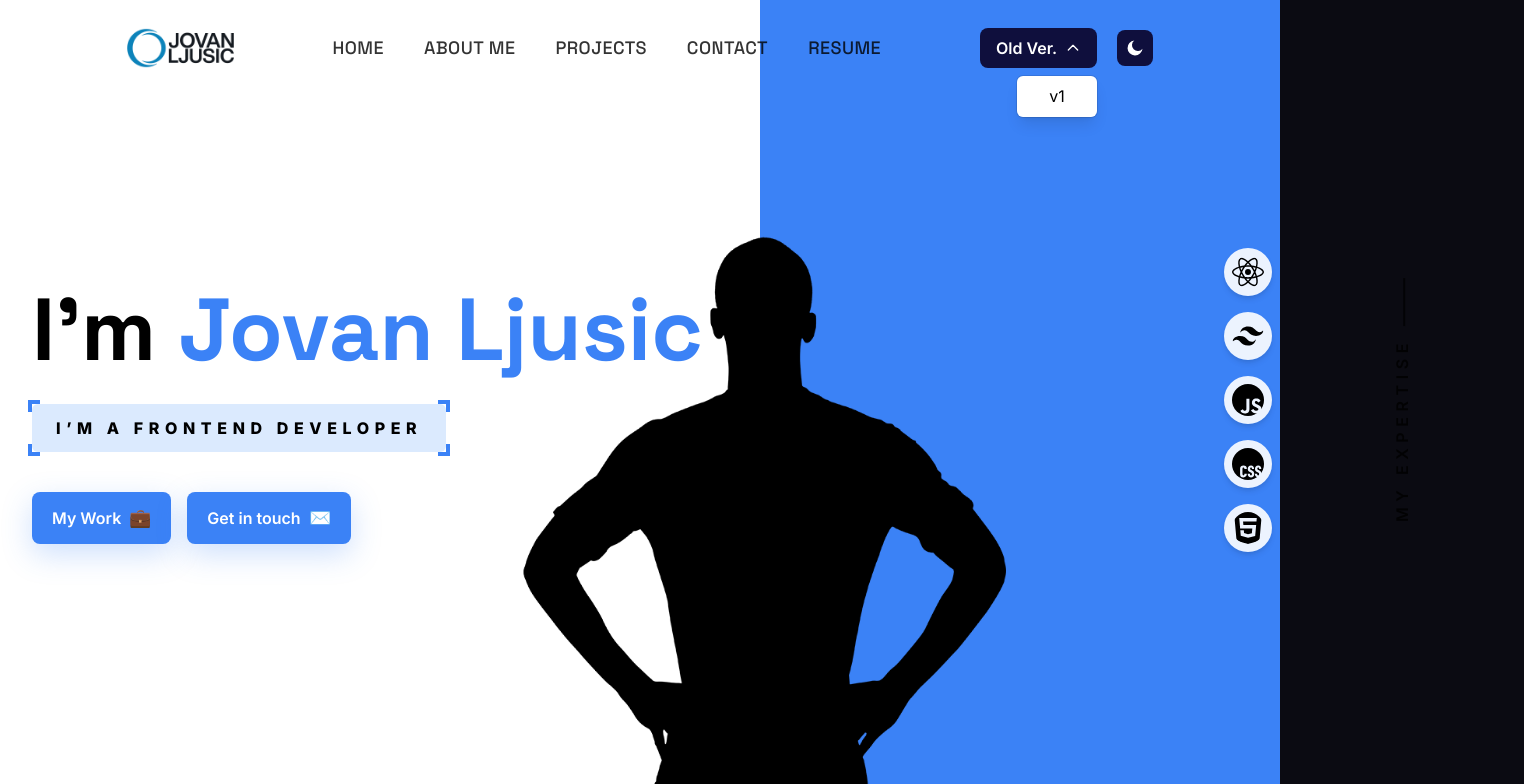
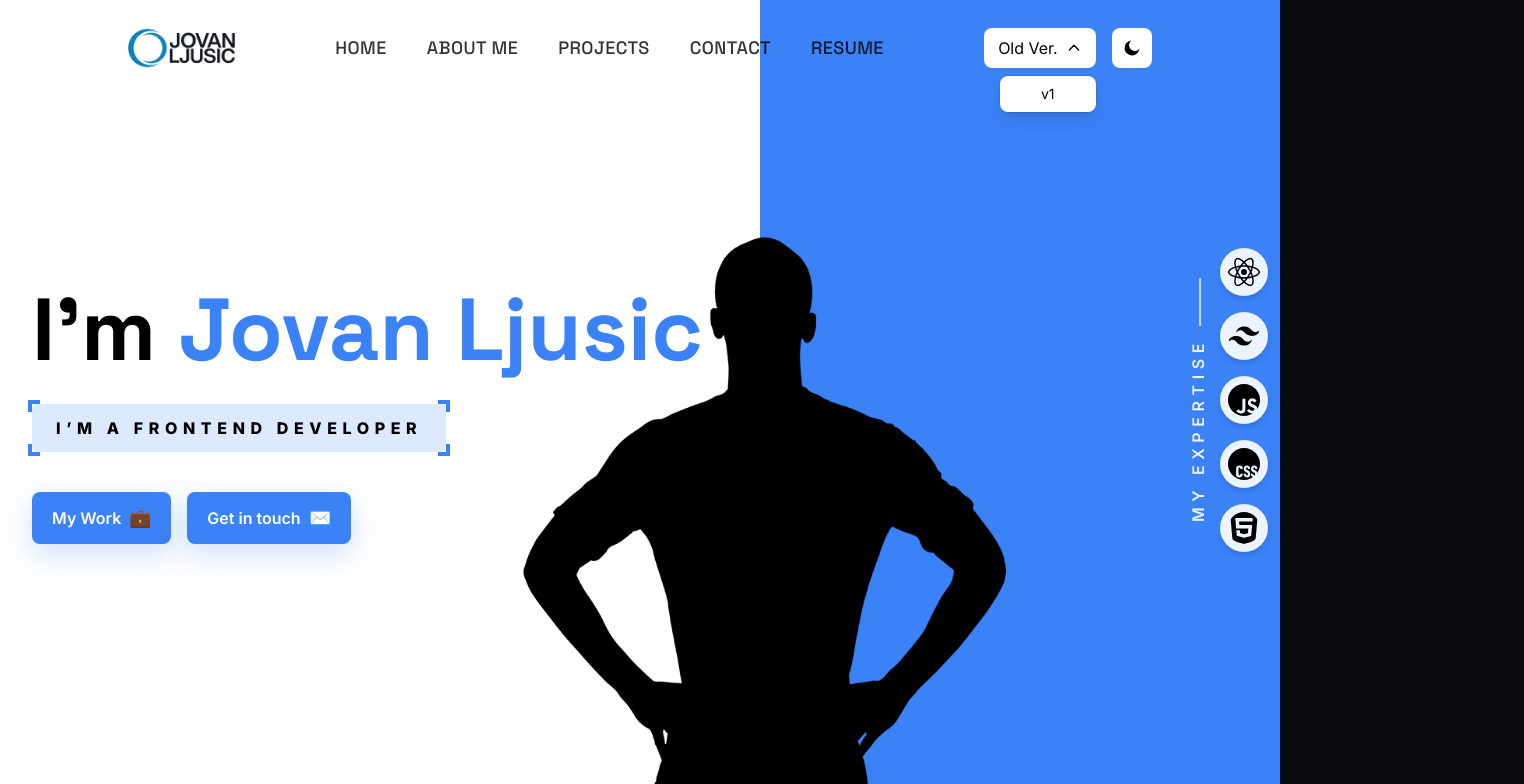
Before and after one commit to therealyhn/v2portfolio, a React (Vite) app: page / in a window 1280 px wide. Both pictures are taken after a click on the button "Old Ver.". Shown: the top 784 px of the page, 1524 px wide, since content can reach past the window. Built offline with nearby package versions, Linux system fonts and the light colour scheme.

Commit message:
nav+home desktop-done -> mobile

```diff
--- a/src/components/Navbar.jsx
+++ b/src/components/Navbar.jsx
@@ -98,8 +98,8 @@ export default function Navbar() {
                 </ul>
 
                 {/* Dropdown + Theme toggle */}
-                <div className="flex items-center gap-5">
-                    {/* Dropdown */}
+                <div className="flex items-center gap-4">
+                    {/* Dropdown: Old Versions */}
                     <div className="relative">
                         <button
                             ref={buttonRef}
@@ -107,30 +107,35 @@ export default function Navbar() {
                             onClick={() => setOpen((o) => !o)}
                             aria-haspopup="menu"
                             aria-expanded={open}
-                            className="rounded-lg bg-surface-2 dark:bg-black text-white font-semibold px-4 py-2
-                         hover:bg-brand hover:text-white transition duration-300
-                         flex items-center gap-2"
+                            className={[
+                                "inline-flex items-center gap-2 px-3.5 py-2 rounded-lg",
+                                "bg-white text-black dark:bg-surface-2 dark:text-white",
+                                "shadow-sm hover:shadow-md",
+                                "transition-colors duration-200",
+                                "focus:outline-none focus-visible:ring-2 focus-visible:ring-brand/60",
+                                "active:scale-[0.98]",
+                            ].join(" ")}
+
                         >
                             Old Ver.
-                            {/* caret */}
                             <svg
                                 className={`w-4 h-4 transition-transform ${open ? "rotate-180" : ""}`}
-                                fill="none"
-                                stroke="currentColor"
-                                strokeWidth="2"
-                                viewBox="0 0 24 24"
-                                aria-hidden="true"
+                                viewBox="0 0 24 24" fill="none" stroke="currentColor" strokeWidth="2" aria-hidden="true"
                             >
                                 <path strokeLinecap="round" strokeLinejoin="round" d="M19 9l-7 7-7-7" />
                             </svg>
                         </button>
 
+                        {/* Menu */}
                         {open && (
                             <ul
                                 ref={menuRef}
                                 role="menu"
-                                className="absolute right-0 mt-2 w-20 rounded-md bg-white dark:bg-surface-2
-                           text-black dark:text-white shadow-lg ring-1 ring-black/10 overflow-hidden"
+                                className={[
+                                    "absolute right-0 mt-2 w-24 overflow-hidden rounded-lg",
+                                    "bg-white text-black dark:bg-surface-2 dark:text-white",
+                                    "shadow-lg ring-1 ring-black/10",
+                                ].join(" ")}
                             >
                                 <li role="none">
                                     <a
@@ -138,53 +143,53 @@ export default function Navbar() {
                                         href="https://v1.jovanljusic.com"
                                         target="_blank"
                                         rel="noopener noreferrer"
-                                        className="block px-4 py-2 text-center hover:bg-brand hover:text-white transition border-b border-b-white/20"
                                         onClick={() => setOpen(false)}
+                                        className={[
+                                            "block px-3 py-2 text-center text-sm",
+                                            "hover:bg-brand hover:text-white",
+                                            "transition-colors",
+                                            "focus:outline-none focus-visible:bg-brand focus-visible:text-white",
+                                        ].join(" ")}
                                     >
                                         v1
                                     </a>
                                 </li>
-
-                                {/* <li role="none">
-                                    <a
-                                        role="menuitem"
-                                        href="https://v2.jovanljusic.com"
-                                        target="_blank"
-                                        rel="noopener noreferrer"
-                                        className="block px-4 py-2 text-center hover:bg-brand hover:text-white transition border-b border-b-white/20"
-                                        onClick={() => setOpen(false)}
-                                    >
-                                        v2
-                                    </a>
-                                </li> */}
-
                             </ul>
                         )}
                     </div>
 
-                    {/* Theme toggle (SVG, bez dodatnih biblioteka) */}
+                    {/* Theme toggle */}
                     <button
                         type="button"
                         onClick={() => setDarkMode((d) => !d)}
-                        className="p-2 rounded-lg bg-surface-2 text-black dark:bg-surface text-white
-                       hover:bg-brand hover:text-white transition"
                         aria-label="Toggle theme"
                         title="Toggle light/dark mode"
+                        className={[
+                            "inline-flex items-center justify-center w-10 h-10 rounded-lg",
+                            "bg-white text-black dark:bg-surface-2 dark:text-white",
+                            "shadow-sm hover:shadow-md",
+                            "transition-colors duration-200",
+                            "focus:outline-none focus-visible:ring-2 focus-visible:ring-brand/60",
+                            "active:scale-[0.98]",
+                        ].join(" ")}
+
+
                     >
                         {darkMode ? (
-                            // Sun (light icon)
+                            // Sun
                             <svg viewBox="0 0 24 24" className="w-5 h-5" fill="currentColor" aria-hidden="true">
                                 <path d="M12 18a6 6 0 1 0 0-12 6 6 0 0 0 0 12Z" />
                                 <path d="M12 2v2M12 20v2M4.93 4.93l1.41 1.41M17.66 17.66l1.41 1.41M2 12h2M20 12h2M4.93 19.07l1.41-1.41M17.66 6.34l1.41-1.41" stroke="currentColor" strokeWidth="2" fill="none" />
                             </svg>
                         ) : (
-                            // Moon (dark icon)
+                            // Moon
                             <svg viewBox="0 0 24 24" className="w-5 h-5" fill="currentColor" aria-hidden="true">
                                 <path d="M21 12.79A9 9 0 1 1 11.21 3a7 7 0 1 0 9.79 9.79Z" />
                             </svg>
                         )}
                     </button>
                 </div>
+
             </div>
         </nav>
     );
--- a/src/sections/Home.jsx
+++ b/src/sections/Home.jsx
@@ -63,25 +63,27 @@ export default function Home() {
                         loading="lazy"
                     />
 
-                    {/* vertical label */}
-                    <div className="absolute top-1/2 -translate-y-1/2 right-0 translate-x-full hidden lg:block">
-                        <div className="-rotate-90 tracking-[0.35em] text-black/80 dark:text-white/90 font-semibold">
+                    <div className="absolute top-1/2 -translate-y-1/2 -right-10 hidden lg:block">
+                        <div className="-rotate-90 tracking-[0.35em] text-white/90 font-semibold">
                             MY EXPERTISE
-                            <span className="inline-block align-middle ml-3 w-12 h-[2px] bg-black/70 dark:bg-white/70" />
+                            <span className="inline-block align-middle ml-3 w-12 h-[2px] bg-white/70" />
                         </div>
                     </div>
 
-                    {/* tech icons */}
-                    <div className="hidden lg:flex flex-col gap-4 items-center absolute right-0 top-1/2 -translate-y-1/2 pr-2">
-                        {[reactLogo, tailwindLogo, jsLogo, cssLogo, htmlLogo].map((icon, idx) => (
-                            <img
-                                key={idx}
-                                src={icon}
-                                alt="Tech logo"
-                                className="w-12 h-12 p-2 bg-white/90 dark:bg-white/80 rounded-full shadow-md hover:scale-110 transition"
-                            />
-                        ))}
+                    {/* tech */}
+                    <div className="hidden lg:flex flex-col gap-4 items-center absolute right-3 top-1/2 -translate-y-1/2">
+                        {[reactLogo, tailwindLogo, jsLogo, cssLogo, htmlLogo].map(
+                            (icon, idx) => (
+                                <img
+                                    key={idx}
+                                    src={icon}
+                                    alt="Tech logo"
+                                    className="w-12 h-12 p-2 bg-white/90 rounded-full shadow-md hover:scale-110 transition"
+                                />
+                            )
+                        )}
                     </div>
+
                 </div>
             </div>
         </section>
```
